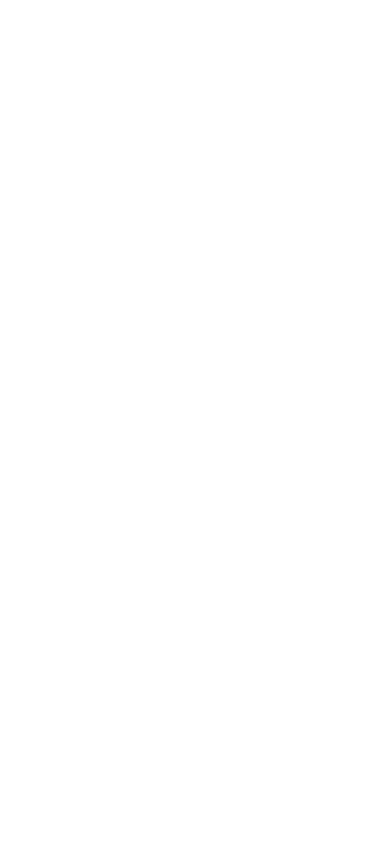
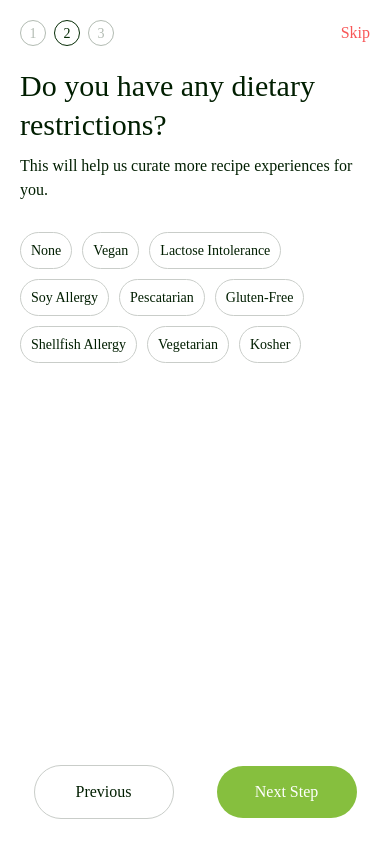
Before and after one commit to Focus1337/DishDash, a React Native app: screen /Diet in a window 390 px wide. Built offline with nearby package versions, Linux system fonts and the light colour scheme.

Commit message:
almost done preferences

```diff
--- /dev/null
+++ b/components/Preferences.tsx
@@ -0,0 +1,108 @@
+import {useTheme} from "../hooks/useTheme.ts";
+import {useStyles} from "../hooks/useStyles.ts";
+import {GestureResponderEvent, SafeAreaView, ScrollView, StyleSheet, Text, TouchableOpacity, View} from "react-native";
+import {PageNumber} from "./PageNumber.tsx";
+import {OptionButton} from "./OptionButton.tsx";
+import {FilledMainButton, OutlinedMainButton} from "./Button.tsx";
+import React from "react";
+
+interface IPreferencesProps {
+    headerText: string,
+    text: string,
+    items: string[],
+    onItemActivate: (value: string) => void,
+    onItemDeactivate: (value: string) => void,
+    pageCount: number,
+    currentPage: number,
+    onPrevious: (event: GestureResponderEvent) => void,
+    onNext: (event: GestureResponderEvent) => void,
+    onSkip: (event: GestureResponderEvent) => void,
+    isFinal: boolean
+}
+
+export const Preferences = (props: IPreferencesProps) => {
+    const {Colors} = useTheme();
+    const styles = useStyles(Colors);
+    const pages = [];
+
+    for (let i = 1; i <= props.pageCount; i++) {
+        pages.push(i);
+    }
+
+    return (
+        <SafeAreaView style={localStyles.container}>
+            <View style={localStyles.main}>
+                <View style={localStyles.mainHeader}>
+                    <View style={localStyles.mainHeaderPage}>
+                        {pages.map(p => <PageNumber key={`page${p}`} pageNumber={p}
+                                                    isActive={p == props.currentPage}/>)}
+                    </View>
+                    <TouchableOpacity onPress={props.onSkip}>
+                        <Text style={[styles.textBody16M, styles.textAlert]}>Skip</Text>
+                    </TouchableOpacity>
+                </View>
+
+                <View style={{gap: 10}}>
+                    <Text style={styles.textBody30}>{props.headerText}</Text>
+                    <Text style={styles.textBody16R}>{props.text}</Text>
+                </View>
+
+                <ScrollView style={{marginTop: 10}} contentContainerStyle={localStyles.mainChoose}>
+                    {props.items.map(a => <OptionButton key={a} text={a} onActivate={() => props.onItemActivate(a)}
+                                                        onDeactivate={() => props.onItemDeactivate(a)}/>)}
+                </ScrollView>
+            </View>
+            <View style={localStyles.controls}>
+                <OutlinedMainButton onPress={props.onPrevious} title="Previous" buttonStyles={styles.buttonWidth40}/>
+                <FilledMainButton onPress={props.onNext} title={props.isFinal ? "Last Step" : "Next Step"}
+                                  buttonStyles={styles.buttonWidth40}/>
+            </View>
+        </SafeAreaView>
+    )
+}
+
+let localStyles = StyleSheet.create({
+    container: {
+        flex: 1
+    },
+
+    main: {
+        display: 'flex',
+        flex: 1,
+        flexDirection: 'column',
+        padding: 20,
+        gap: 20
+    },
+
+    mainHeader: {
+        display: 'flex',
+        justifyContent: 'space-between',
+        flexDirection: 'row',
+        alignItems: 'center'
+    },
+
+    mainHeaderPage: {
+        display: 'flex',
+        flexDirection: 'row',
+        alignItems: 'center',
+        gap: 8,
+    },
+
+    mainChoose: {
+        display: 'flex',
+        flexDirection: 'row',
+        flexWrap: 'wrap',
+        gap: 10
+    },
+
+    controls: {
+        display: 'flex',
+        flex: 0,
+        gap: 16,
+        justifyContent: 'space-around',
+        flexDirection: 'row',
+        alignItems: 'center',
+        padding: 20,
+        marginBottom: 32
+    }
+});
--- a/screens/preferences/AllergyScreen.tsx
+++ b/screens/preferences/AllergyScreen.tsx
@@ -1,23 +1,16 @@
 import {observer} from "mobx-react";
 import React from "react";
-import {useTheme} from "../../hooks/useTheme.ts";
-import {useStyles} from "../../hooks/useStyles.ts";
-import {Alert, SafeAreaView, ScrollView, StyleSheet, Text, TouchableOpacity, View} from "react-native";
+import {Alert} from "react-native";
 import {AllergyScreenProps} from "../../utils/navigation/navigationTypes.ts";
-import {FilledMainButton, OutlinedMainButton} from "../../components/Button.tsx";
-import {PageNumber} from "../../components/PageNumber.tsx";
-import {OptionButton} from "../../components/OptionButton.tsx";
+import {Preferences} from "../../components/Preferences.tsx";
 
 let allergies = ['Shrimp', 'Carrot', 'Mushroom', 'Onion', 'Bell Pepper', 'Garlic', 'Apple', 'Eggplant', 'Banana'];
 
 export const AllergyScreen = observer(({navigation}: AllergyScreenProps) => {
-    const {Colors} = useTheme();
-    const styles = useStyles(Colors);
-
     const handlePrevious = () => navigation.navigate("Welcome");
     const handleNextStep = () => navigation.navigate("Diet");
     const handleSkip = () => {
-        Alert.alert("Skipped", "skip")
+        Alert.alert("Skipped", "skip");
     };
     const handleAdd = (value: string) => {
         Alert.alert(value);
@@ -28,79 +21,10 @@
     };
 
     return (
-        <SafeAreaView style={localStyles.container}>
-            <View style={localStyles.main}>
-                <View style={localStyles.mainHeader}>
-                    <View style={localStyles.mainHeaderPage}>
-                        <PageNumber pageNumber={1} isActive={true}/>
-                        <PageNumber pageNumber={2} isActive={false}/>
-                        <PageNumber pageNumber={3} isActive={false}/>
-                    </View>
-                    <TouchableOpacity onPress={handleSkip}>
-                        <Text style={[styles.textBody16M, styles.textAlert]}>Skip</Text>
-                    </TouchableOpacity>
-                </View>
-
-                <View style={{gap: 10}}>
-                    <Text style={styles.textBody30}>Do you have any allergies or dislikes?</Text>
-                    <Text style={styles.textBody16R}>This will help us curate more recipe experiences for you.</Text>
-                </View>
-
-                <ScrollView style={{marginTop: 10}} contentContainerStyle={localStyles.mainChoose}>
-                    {allergies.map(a => <OptionButton key={a} text={a} onActivate={() => handleAdd(a)}
-                                                      onDeactivate={() => handleRemove(a)}/>)}
-                </ScrollView>
-            </View>
-            <View style={localStyles.controls}>
-                <OutlinedMainButton onPress={handlePrevious} title="Previous" buttonStyles={styles.buttonWidth40}/>
-                <FilledMainButton onPress={handleNextStep} title="Next Step" buttonStyles={styles.buttonWidth40}/>
-            </View>
-        </SafeAreaView>
-    )
+        <Preferences headerText={'Do you have any allergies or dislikes?'}
+                     text={'This will help us curate more recipe experiences for you.'} items={allergies}
+                     onItemActivate={handleAdd} onItemDeactivate={handleRemove} pageCount={3}
+                     currentPage={1} onPrevious={handlePrevious} onNext={handleNextStep} onSkip={handleSkip}
+                     isFinal={false}/>
+    );
 })
-
-let localStyles = StyleSheet.create({
-    container: {
-        flex: 1
-    },
-
-    main: {
-        display: 'flex',
-        flex: 1,
-        flexDirection: 'column',
-        padding: 20,
-        gap: 20
-    },
-
-    mainHeader: {
-        display: 'flex',
-        justifyContent: 'space-between',
-        flexDirection: 'row',
-        alignItems: 'center'
-    },
-
-    mainHeaderPage: {
-        display: 'flex',
-        flexDirection: 'row',
-        alignItems: 'center',
-        gap: 8,
-    },
-
-    mainChoose: {
-        display: 'flex',
-        flexDirection: 'row',
-        flexWrap: 'wrap',
-        gap: 10
-    },
-
-    controls: {
-        display: 'flex',
-        flex: 0,
-        gap: 16,
-        justifyContent: 'space-around',
-        flexDirection: 'row',
-        alignItems: 'center',
-        padding: 20,
-        marginBottom: 32
-    }
-});
--- a/screens/preferences/CuisineScreen.tsx
+++ b/screens/preferences/CuisineScreen.tsx
@@ -1,17 +1,32 @@
 import {observer} from "mobx-react";
-import {useState} from "react";
-import {useTheme} from "../../hooks/useTheme.ts";
-import {useStyles} from "../../hooks/useStyles.ts";
-import {SafeAreaView} from "react-native";
+import React from "react";
+import {Alert} from "react-native";
 import {CuisineScreenProps} from "../../utils/navigation/navigationTypes.ts";
+import {Preferences} from "../../components/Preferences.tsx";
+
+let cuisines = ['European', 'African', 'Asian', 'Middle-Eastern', 'Latin America'];
 
 export const CuisineScreen = observer(({navigation}: CuisineScreenProps) => {
-    let [title, setTitle] = useState<string>('');
-    const {Colors} = useTheme();
-    const styles = useStyles(Colors);
+    const handlePrevious = () => navigation.navigate("Diet");
+    const handleNextStep = () => {
+        Alert.alert("Finish");
+    };
+    const handleSkip = () => {
+        Alert.alert("Skipped", "skip");
+    };
+    const handleAdd = (value: string) => {
+        Alert.alert(value);
+    };
+
+    const handleRemove = (value: string) => {
+        Alert.alert("removed: " + value);
+    };
 
     return (
-        <SafeAreaView>
-        </SafeAreaView>
-    )
+        <Preferences headerText={'Types of cuisines  you most interested in?'}
+                     text={'This will help us curate more recipe experiences for you.'} items={cuisines}
+                     onItemActivate={handleAdd} onItemDeactivate={handleRemove} pageCount={3}
+                     currentPage={3} onPrevious={handlePrevious} onNext={handleNextStep} onSkip={handleSkip}
+                     isFinal={true}/>
+    );
 })
--- a/screens/preferences/DietScreen.tsx
+++ b/screens/preferences/DietScreen.tsx
@@ -1,17 +1,32 @@
 import {observer} from "mobx-react";
-import {useState} from "react";
+import React, {useState} from "react";
 import {useTheme} from "../../hooks/useTheme.ts";
 import {useStyles} from "../../hooks/useStyles.ts";
-import {SafeAreaView} from "react-native";
-import {DietScreenProps} from "../../utils/navigation/navigationTypes.ts";
+import {Alert, SafeAreaView} from "react-native";
+import {CuisineScreenProps, DietScreenProps} from "../../utils/navigation/navigationTypes.ts";
+import {Preferences} from "../../components/Preferences.tsx";
+
+let diets = ['None', 'Vegan', 'Lactose Intolerance', 'Soy Allergy', 'Pescatarian', 'Gluten-Free', 'Shellfish Allergy', 'Vegetarian', 'Kosher'];
 
 export const DietScreen = observer(({navigation}: DietScreenProps) => {
-    let [title, setTitle] = useState<string>('');
-    const {Colors} = useTheme();
-    const styles = useStyles(Colors);
+    const handlePrevious = () => navigation.navigate("Allergy");
+    const handleNextStep = () => navigation.navigate("Cuisine");
+    const handleSkip = () => {
+        Alert.alert("Skipped", "skip");
+    };
+    const handleAdd = (value: string) => {
+        Alert.alert(value);
+    };
+
+    const handleRemove = (value: string) => {
+        Alert.alert("removed: " + value);
+    };
 
     return (
-        <SafeAreaView>
-        </SafeAreaView>
-    )
+        <Preferences headerText={'Do you have any dietary restrictions?'}
+                     text={'This will help us curate more recipe experiences for you.'} items={diets}
+                     onItemActivate={handleAdd} onItemDeactivate={handleRemove} pageCount={3}
+                     currentPage={2} onPrevious={handlePrevious} onNext={handleNextStep} onSkip={handleSkip}
+                     isFinal={false}/>
+    );
 })
```
Also changed, not shown: components/OptionButton.tsx (+1 -51 lines).
